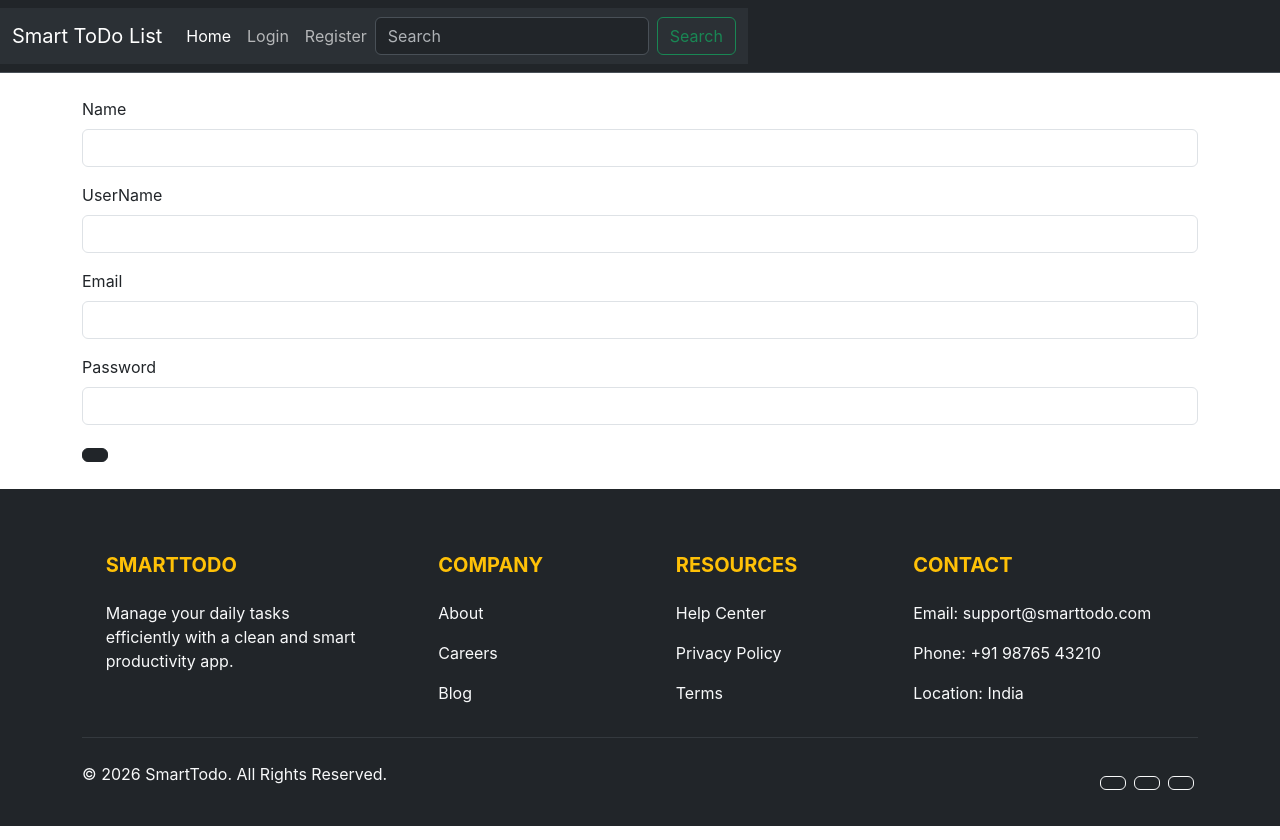
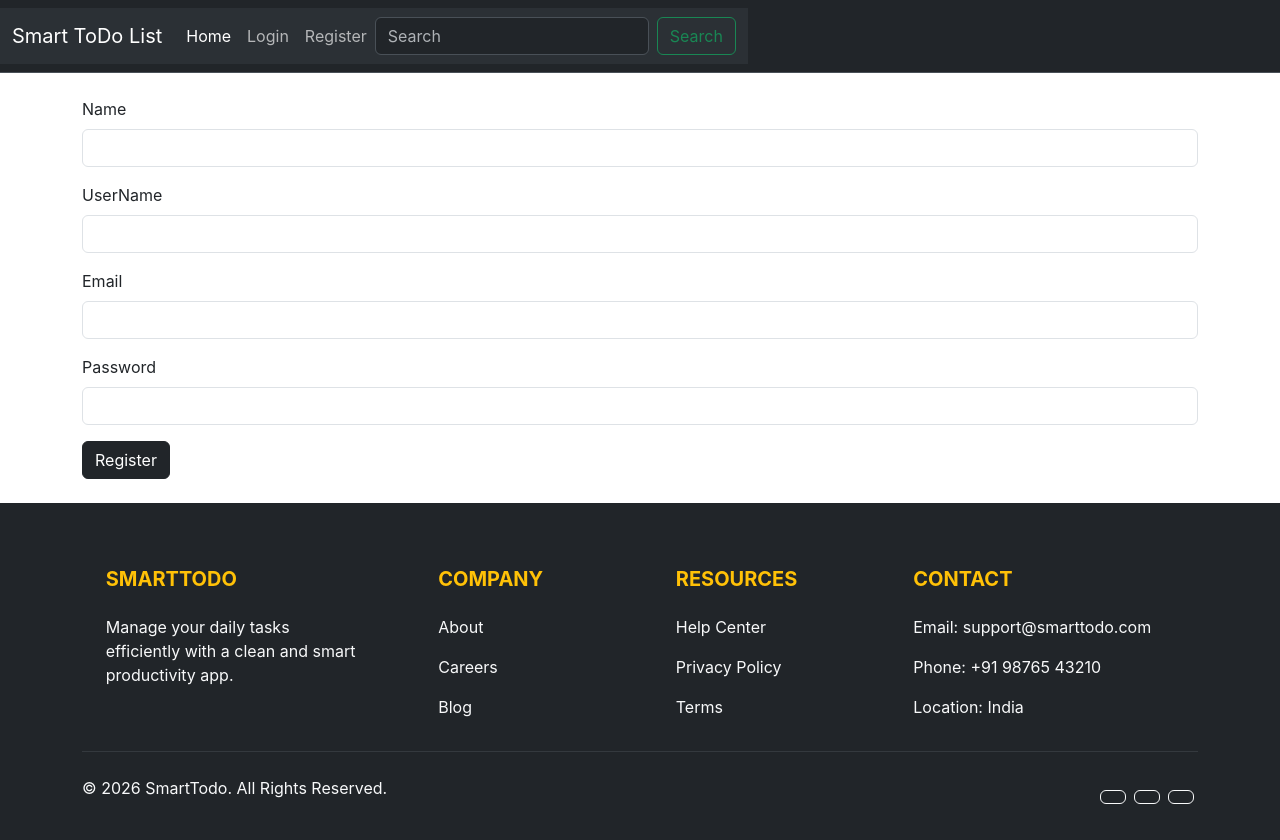
Before and after one commit to gayatrikabra/fastApi-SmartTodo, a React (Create React App) app in the folder Frontend/my_app/: page /register in a window 1280 px wide. Built offline with nearby package versions, Linux system fonts and the light colour scheme.

Commit message:
Fix Railway frontend host and port

```diff
--- a/Frontend/my_app/src/components/Layout/Register.jsx
+++ b/Frontend/my_app/src/components/Layout/Register.jsx
@@ -61,7 +61,7 @@
                 </div>
 
                 {/* <button type="submit" className="btn btn-dark" onClick={clickToRegister}>Click To Register</button> */}
-                <button type="submit" className="btn btn-dark"></button>
+                <button type="submit" className="btn btn-dark">Register</button>
             </form>
         </div>
     )
```
